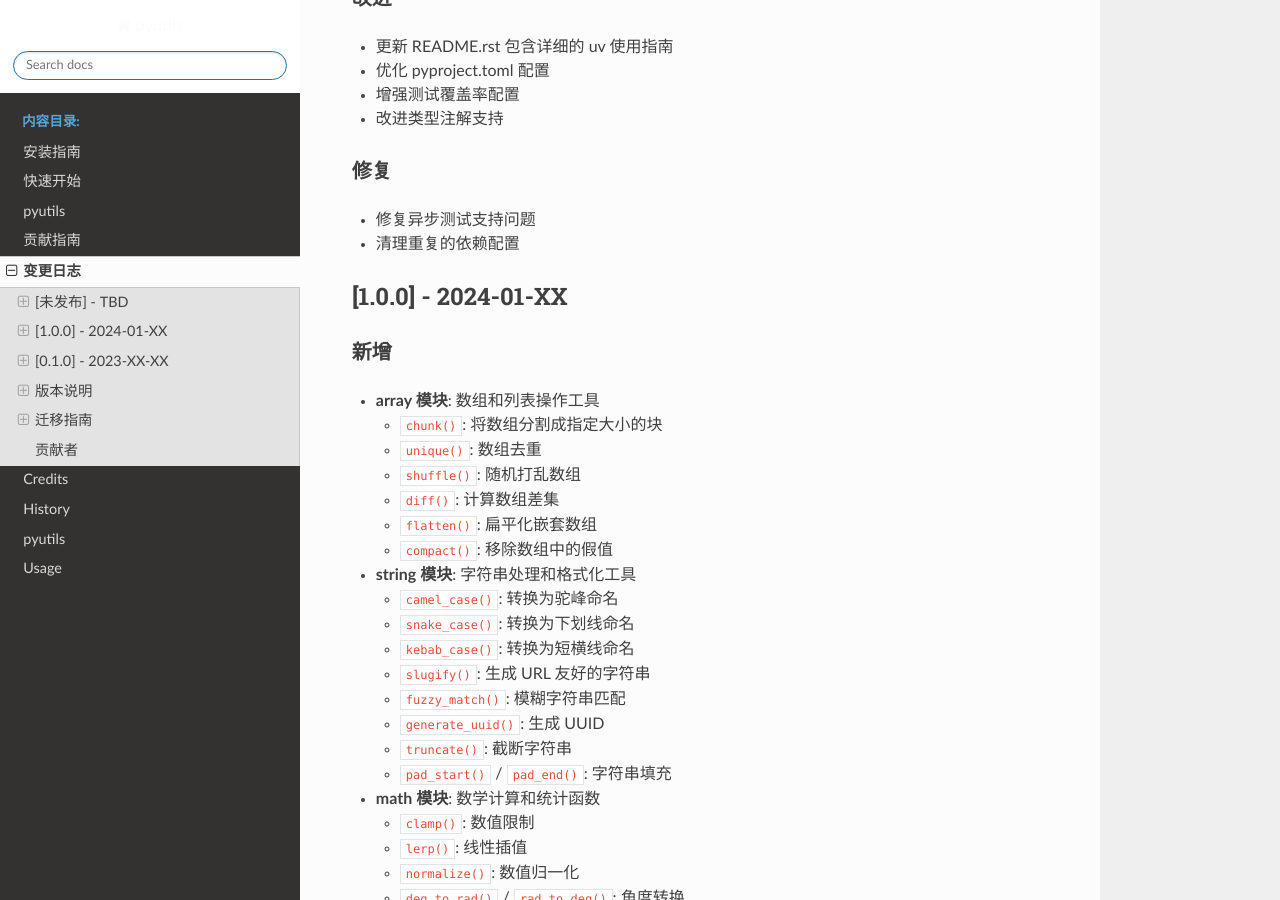
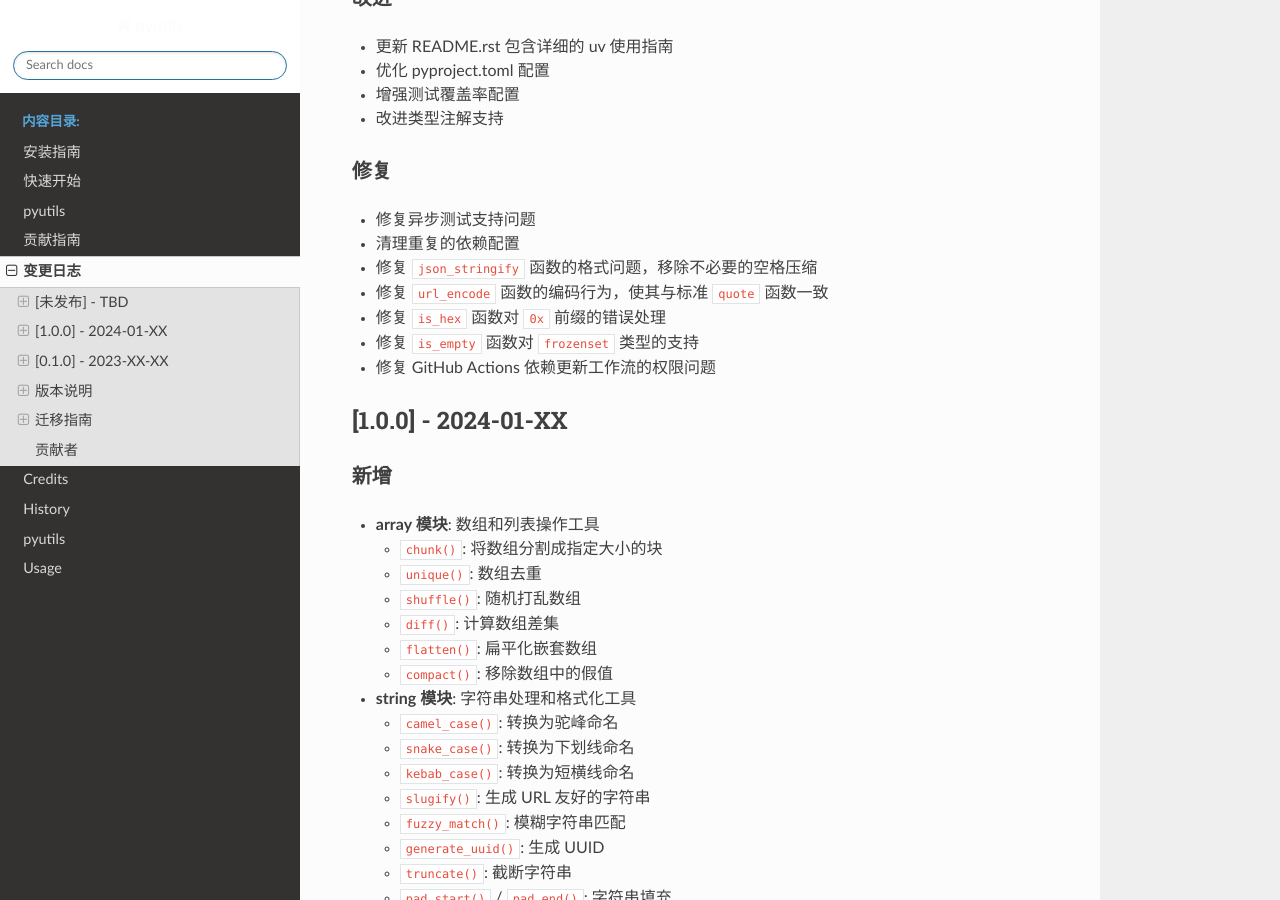
Before and after one commit to mudssky/pyutils, a Sphinx documentation site: the page built from docs/changelog.rst, in a window 1280 px wide and 900 px high, scrolled down 586 px. Built offline with Sphinx 7.4.7 and the Read the Docs theme 3.1.0, drawn with Linux system fonts in a browser that asks for light colours.

Commit message:
fix: 修复多个函数问题并更新文档
* 修复 `is_empty` 函数对 `frozenset` 类型的支持
* 修复 `is_hex` 函数对 `0x` 前缀的处理逻辑
* 更新文档结构，添加缺失的模块文档
* 为 GitHub Actions 添加必要的权限配置

```diff
--- a/docs/changelog.rst
+++ b/docs/changelog.rst
@@ -30,6 +30,11 @@
 ~~~~
 * 修复异步测试支持问题
 * 清理重复的依赖配置
+* 修复 ``json_stringify`` 函数的格式问题，移除不必要的空格压缩
+* 修复 ``url_encode`` 函数的编码行为，使其与标准 ``quote`` 函数一致
+* 修复 ``is_hex`` 函数对 ``0x`` 前缀的错误处理
+* 修复 ``is_empty`` 函数对 ``frozenset`` 类型的支持
+* 修复 GitHub Actions 依赖更新工作流的权限问题
 
 [1.0.0] - 2024-01-XX
 --------------------
```
Also changed, not shown: docs/pyutils.rst (+32 -0 lines), 4 other files.
